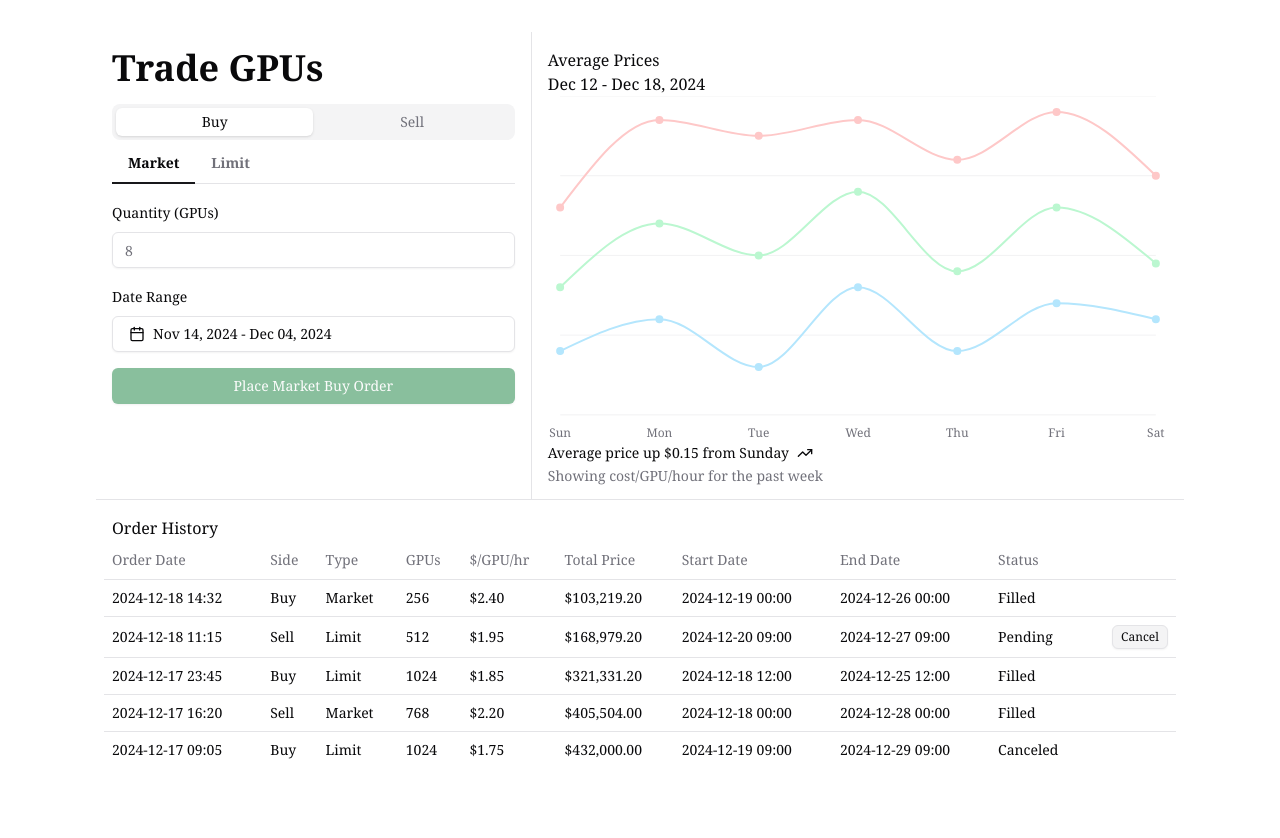
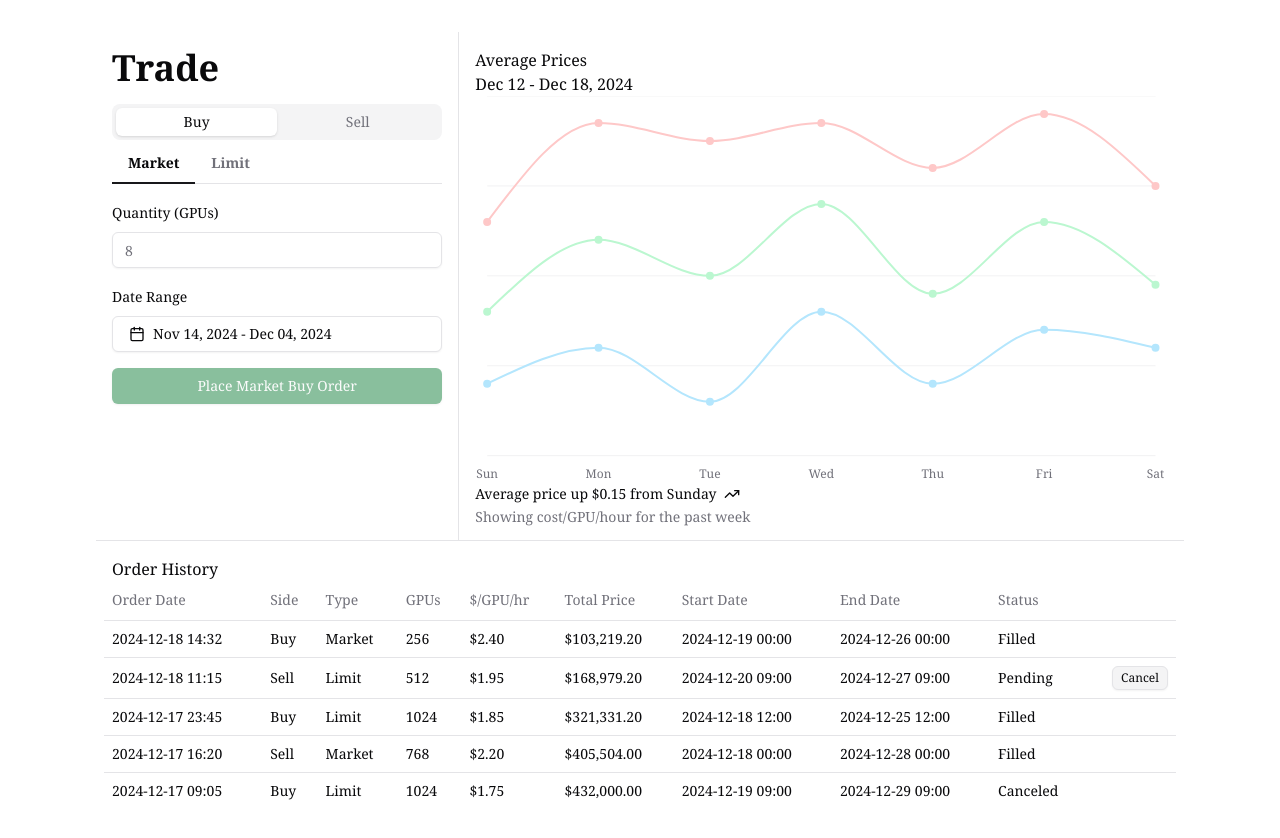
Before and after one commit to darzyx/gpu-auction-house, a Next.js app: page / in a window 1280 px wide. Shown: the top 838 px of the page. Before the commit the page ends 816 px from the top, so only its background shows below. Built offline with nearby package versions, Linux system fonts and the light colour scheme.

Commit message:
Copy changes, make trading form less wide

```diff
--- a/src/app/layout.tsx
+++ b/src/app/layout.tsx
@@ -3,8 +3,8 @@ import type { Metadata } from "next";
 import "./globals.css";
 
 export const metadata: Metadata = {
-    title: "Create Next App",
-    description: "Generated by create next app",
+    title: "GPU Auction House",
+    description: "Buy and sell GPUs",
 };
 
 export default function RootLayout({
--- a/src/app/page.tsx
+++ b/src/app/page.tsx
@@ -6,9 +6,9 @@ import { Separator } from "@/components/ui/separator";
 export default function Home() {
     return (
         <div className="w-full max-w-6xl p-8 flex flex-col">
-            <div className="w-full grid grid-cols-[2fr_auto_3fr]">
+            <div className="w-full grid grid-cols-[1fr_auto_2fr]">
                 <div className="p-4 flex flex-col gap-4">
-                    <h1>Trade GPUs</h1>
+                    <h1>Trade</h1>
                     <TradingForm />
                 </div>
                 <div>
```
